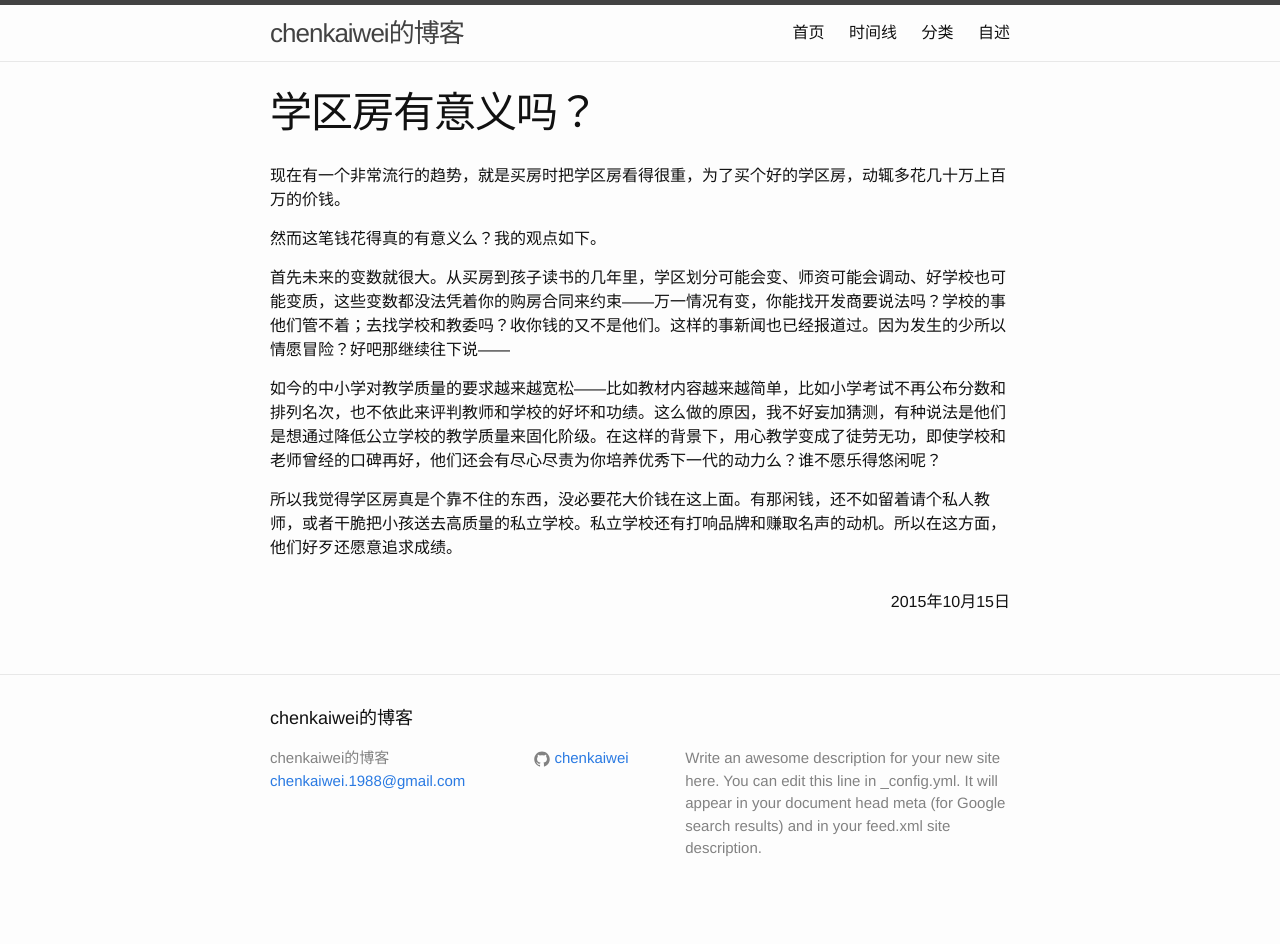
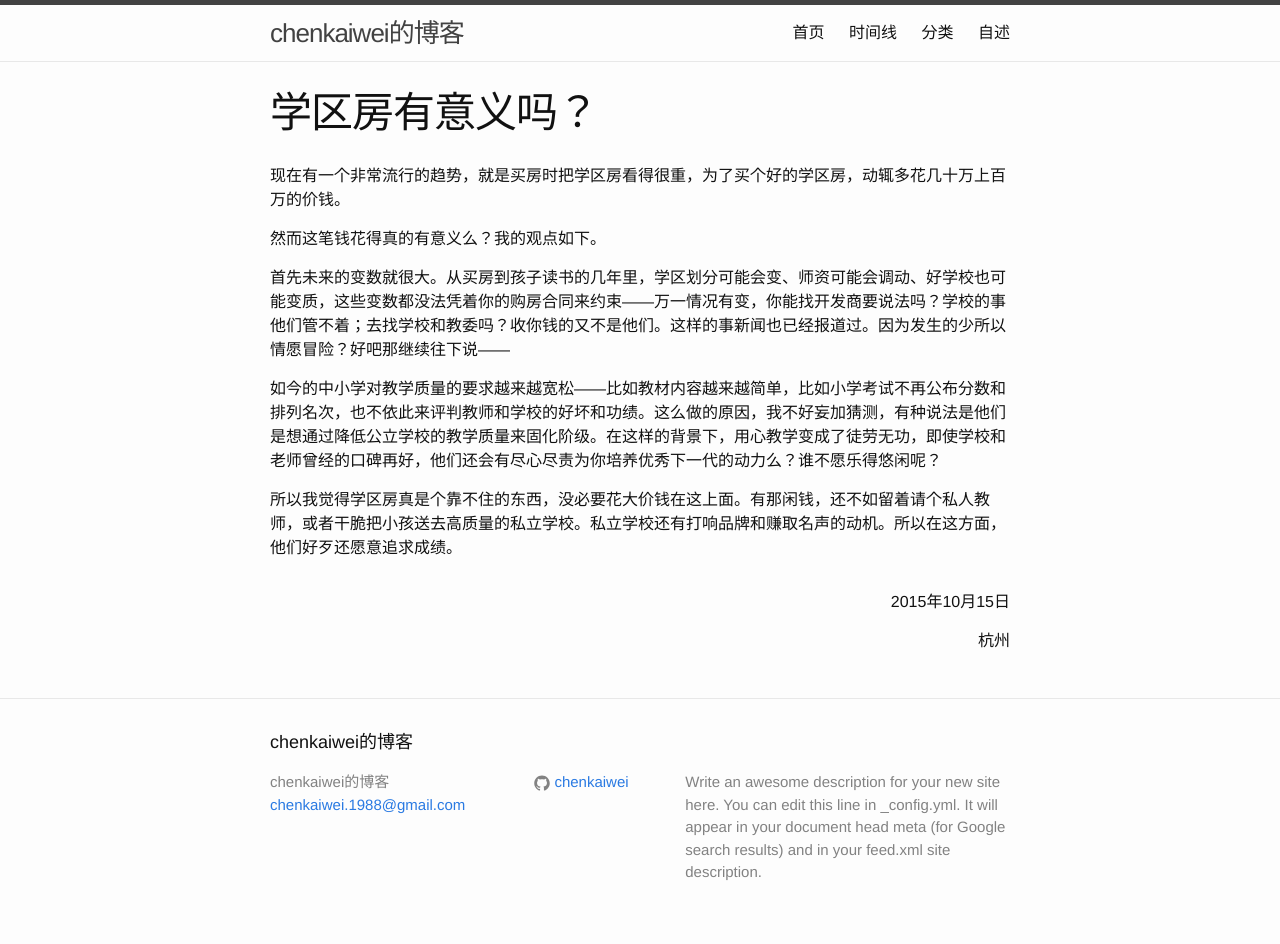
Before and after one commit to chenkaiwei/chenkaiwei.github.com, a Jekyll site: the page built from _posts/2015-10-15-我为啥认为学区房没意义.markdown, in a window 1280 px wide. Built offline with Jekyll 4.4.1, drawn with Linux system fonts in a browser that asks for light colours; before the commit the page ends 920 px from its top, so only the background shows below that.

```diff
--- a/_posts/2015-10-15-我为啥认为学区房没意义.markdown
+++ b/_posts/2015-10-15-我为啥认为学区房没意义.markdown
@@ -3,6 +3,7 @@
 title:  '学区房有意义吗？'
 date:   2015-10-15 2
 categories: 观点
+address: 杭州
 published: true
 ---
 现在有一个非常流行的趋势，就是买房时把学区房看得很重，为了买个好的学区房，动辄多花几十万上百万的价钱。
--- a/_posts/2015-10-15-本站启用.markdown
+++ b/_posts/2015-10-15-本站启用.markdown
@@ -2,8 +2,8 @@
 layout: post
 title:  "本站启用"
 date:   2015-10-15 1
+categories: 建站记录
 address: 杭州
-categories: 建站记录
 published: true
 ---
 2015年10月15日，本站正式启用。
```
